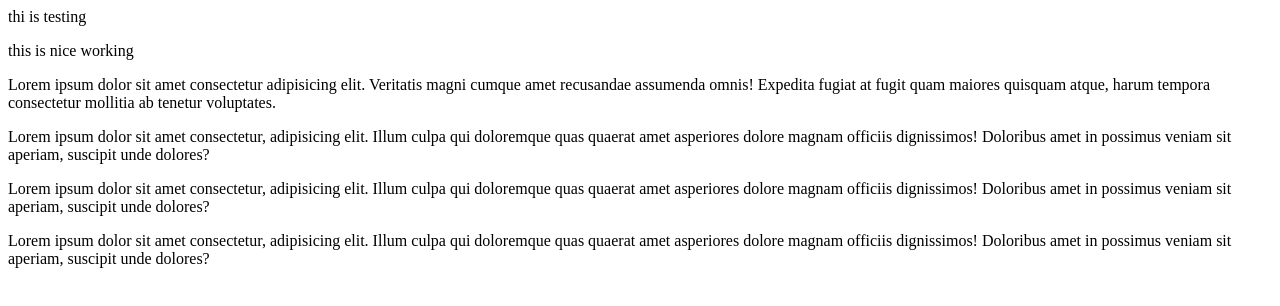
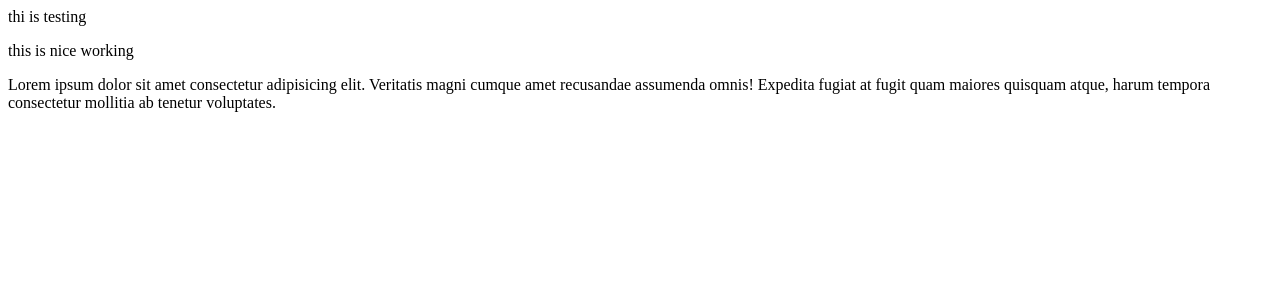
Before and after one commit to SwanPyaeSone999/gti-revert-test, a plain HTML site: page index.html in a window 1280 px wide. Drawn offline with Linux system fonts and the light colour scheme.

Commit message:
Revert "add p tag"
This reverts commit 8ba2fe8a5b8d4b2215330b338f3f817cb27f7938.

```diff
--- a/index.html
+++ b/index.html
@@ -10,14 +10,5 @@
         <div>thi is testing</div>
         <p>this is nice working</p>
         <p>Lorem ipsum dolor sit amet consectetur adipisicing elit. Veritatis magni cumque amet recusandae assumenda omnis! Expedita fugiat at fugit quam maiores quisquam atque, harum tempora consectetur mollitia ab tenetur voluptates.</p>
-        <p>
-            Lorem ipsum dolor sit amet consectetur, adipisicing elit. Illum culpa qui doloremque quas quaerat amet asperiores dolore magnam officiis dignissimos! Doloribus amet in possimus veniam sit aperiam, suscipit unde dolores?
-        </p>
-        <p>
-            Lorem ipsum dolor sit amet consectetur, adipisicing elit. Illum culpa qui doloremque quas quaerat amet asperiores dolore magnam officiis dignissimos! Doloribus amet in possimus veniam sit aperiam, suscipit unde dolores?
-        </p>
-        <p>
-            Lorem ipsum dolor sit amet consectetur, adipisicing elit. Illum culpa qui doloremque quas quaerat amet asperiores dolore magnam officiis dignissimos! Doloribus amet in possimus veniam sit aperiam, suscipit unde dolores?
-        </p>
 </body>
 </html>
--- a/style.css
+++ b/style.css
@@ -1,3 +1,4 @@
 body{
     background-color: black;
+
 }
```
